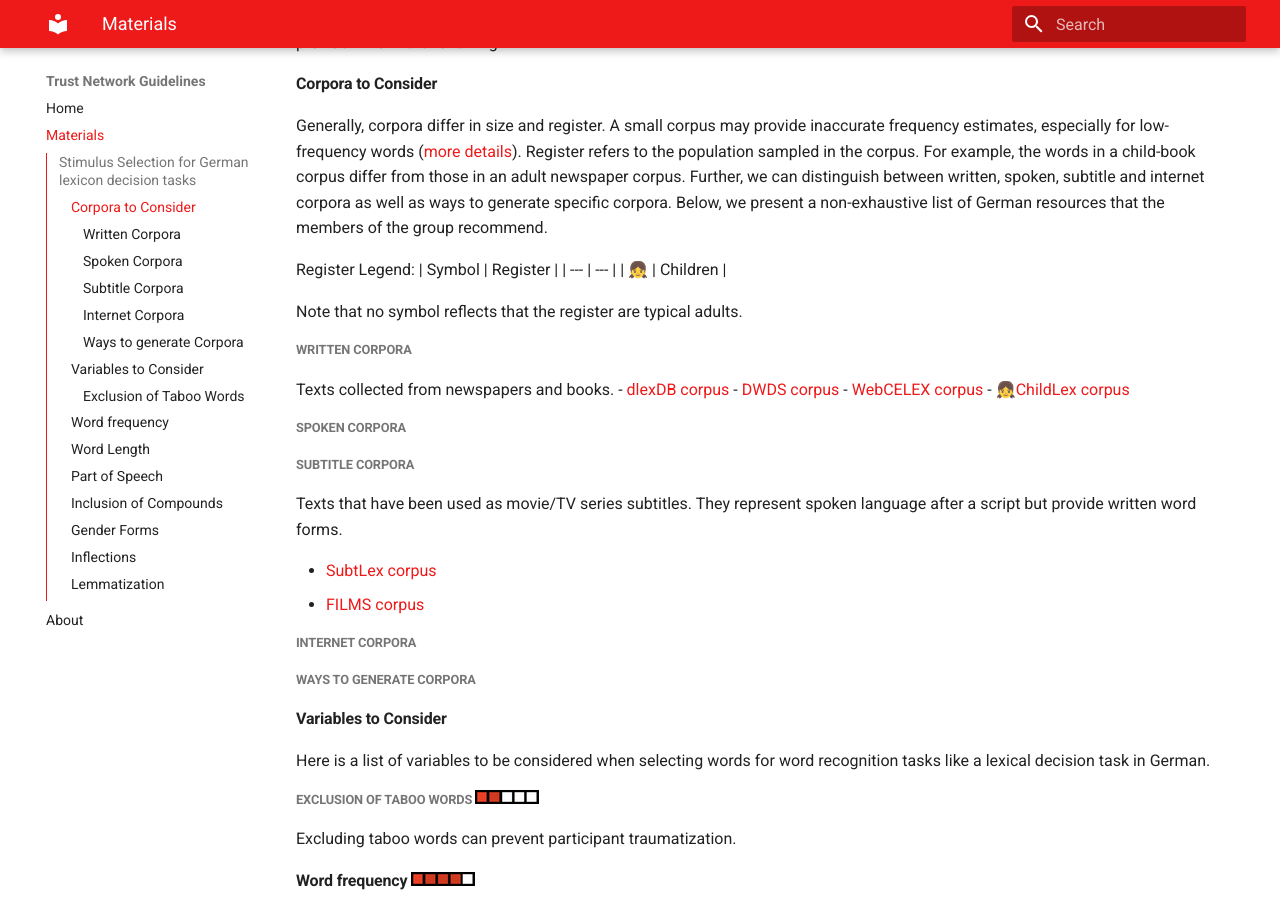
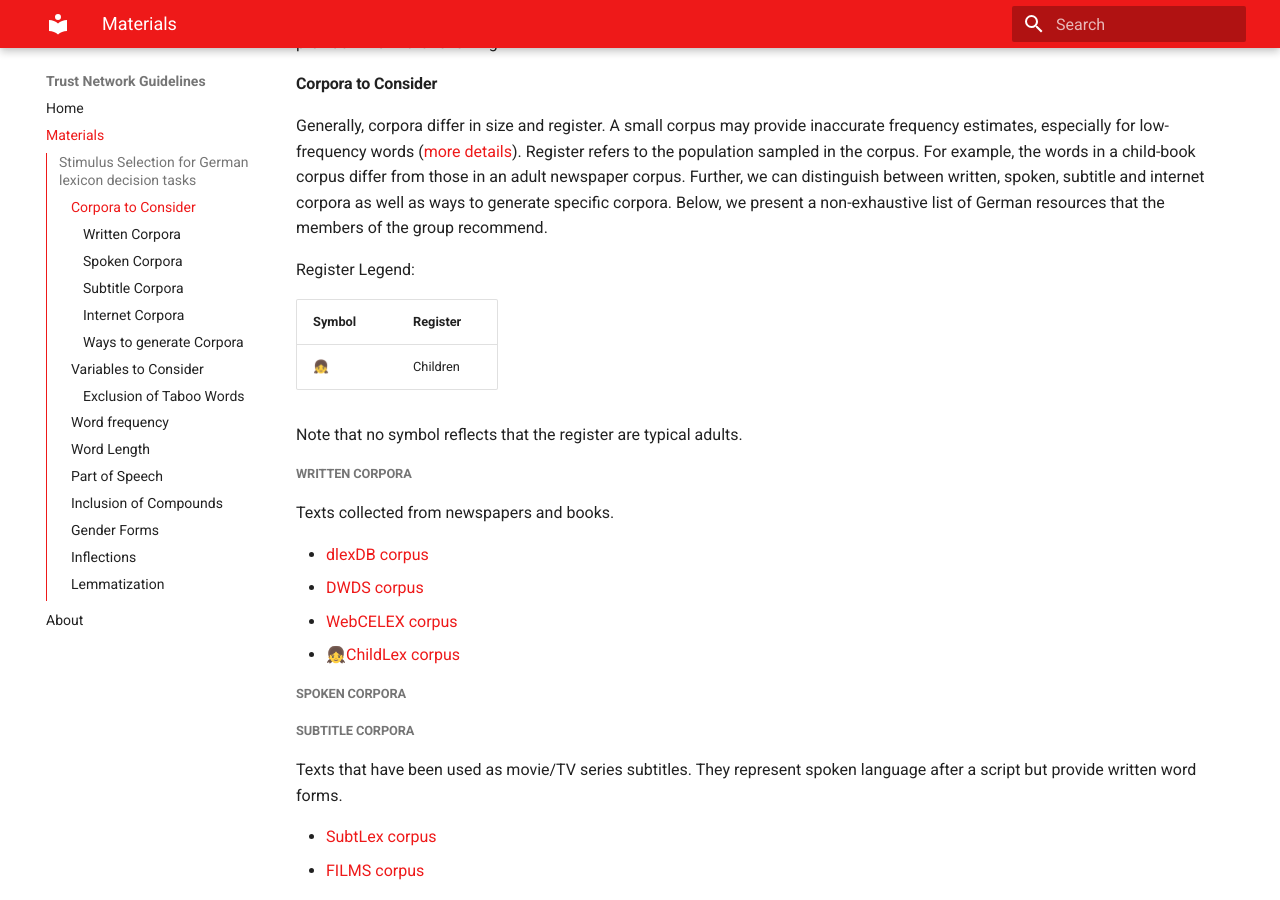
Before and after one commit to cwdeee/trust-network-guidelines, an MkDocs documentation site: the page built from docs/materials.md, in a window 1280 px wide and 900 px high, scrolled down 375 px. Built offline with MkDocs 1.6.1 and Material for MkDocs 9.7.7, drawn with Linux system fonts in a browser that asks for light colours; part of the change alters nothing that is shown.

Commit message:
written corpora

```diff
--- a/docs/materials.md
+++ b/docs/materials.md
@@ -5,6 +5,7 @@ In lexical decision experiments, participants see a single word or pseudoword on
 Generally, corpora differ in size and register. A small corpus may provide inaccurate frequency estimates, especially for low-frequency words ([more details](https://doi.org/10.1037/0096-3445.113.2.256)). Register refers to the population sampled in the corpus. For example, the words in a child-book corpus differ from those in an adult newspaper corpus. Further, we can distinguish between written, spoken, subtitle and internet corpora as well as ways to generate specific corpora. Below, we present a non-exhaustive list of German resources that the members of the group recommend.
 
 Register Legend:
+
 | Symbol | Register |
 | --- | --- |
 | 👧 | Children |
@@ -13,10 +14,11 @@ Note that no symbol reflects that the register are typical adults.
 
 ##### Written Corpora
 Texts collected from newspapers and books.
+
 - [dlexDB corpus](https://doi.org/10.5281/zenodo.15097663)
 - [DWDS corpus](https://www.dwds.de/r/lexdb#kern)
 - [WebCELEX corpus](https://webcelex.ivdnt.org/)
-- 👧[ChildLex corpus](https://www.dwds.de/r/lexdb#kern)
+- 👧[ChildLex corpus](https://www.dwds.de/d/korpora/childlex)
 
 ##### Spoken Corpora
 ##### Subtitle Corpora
```
